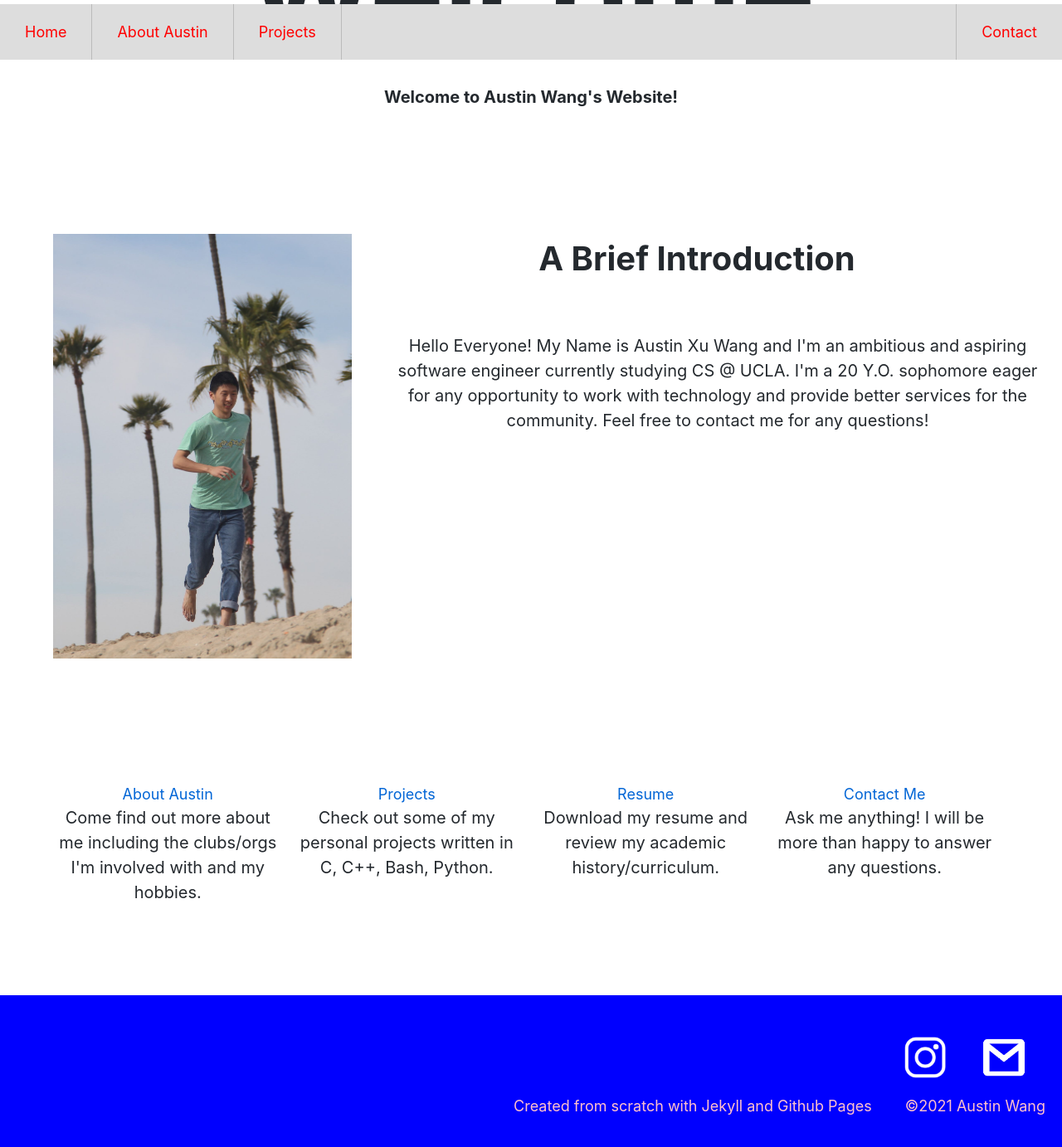
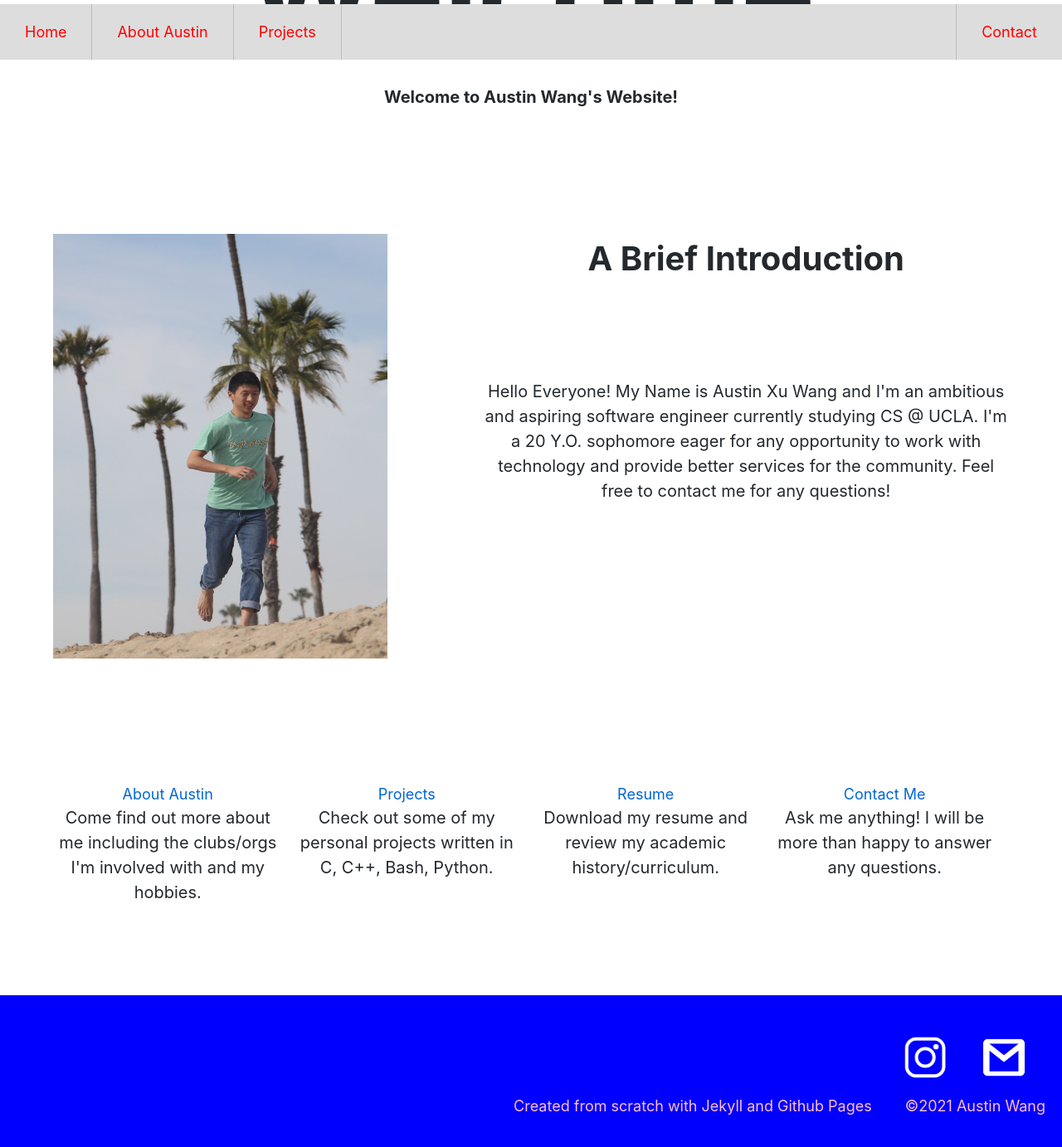
Before and after one commit to AustinWang2312/AustinWang2312.github.io, a Jekyll site: the page built from index.md, in a window 1280 px wide and 1400 px high, scrolled down 224 px. Shown: the top 1383 px of the window at 83% size. Built offline with Jekyll 4.4.1, drawn with Linux system fonts in a browser that asks for light colours.

Commit message:
scales image

```diff
--- a/css/main.scss
+++ b/css/main.scss
@@ -20,6 +20,7 @@ p {
   font-size:20px;
 }
 ul {
+
   list-style-type:none;
   margin:0;
   padding:0;
@@ -95,7 +96,7 @@ h3 {
 }
 
 .large-block {
-  margin-left:30px;
+  overflow:auto;
   width:90%;
   align:center;
   margin:auto;
--- a/index.md
+++ b/index.md
@@ -10,12 +10,12 @@ layout: default
 </h3>
 
 <div class="large-block">
-    <img src="/assets/austin0.jpg" alt="intro-pic" width ="360" height="512"
-    style="float:left;padding-right:40px">
+    <img src="/assets/austin0.jpg" alt="intro-pic" width ="35%" height="100%"
+    style="float:left;padding-right:10%">
     <h2>
         A Brief Introduction
     </h2>
-    <p style="margin-left:50px;margin-top:60px;">
+    <p style="width:100%;margin-top:10%;">
         Hello Everyone! My Name is Austin Xu Wang and I'm an ambitious and aspiring software engineer currently studying CS @ UCLA. I'm a 20 Y.O. sophomore eager for any opportunity to work with technology and provide better services for the community. Feel free to contact me for any questions!
     </p>
 </div>
```
